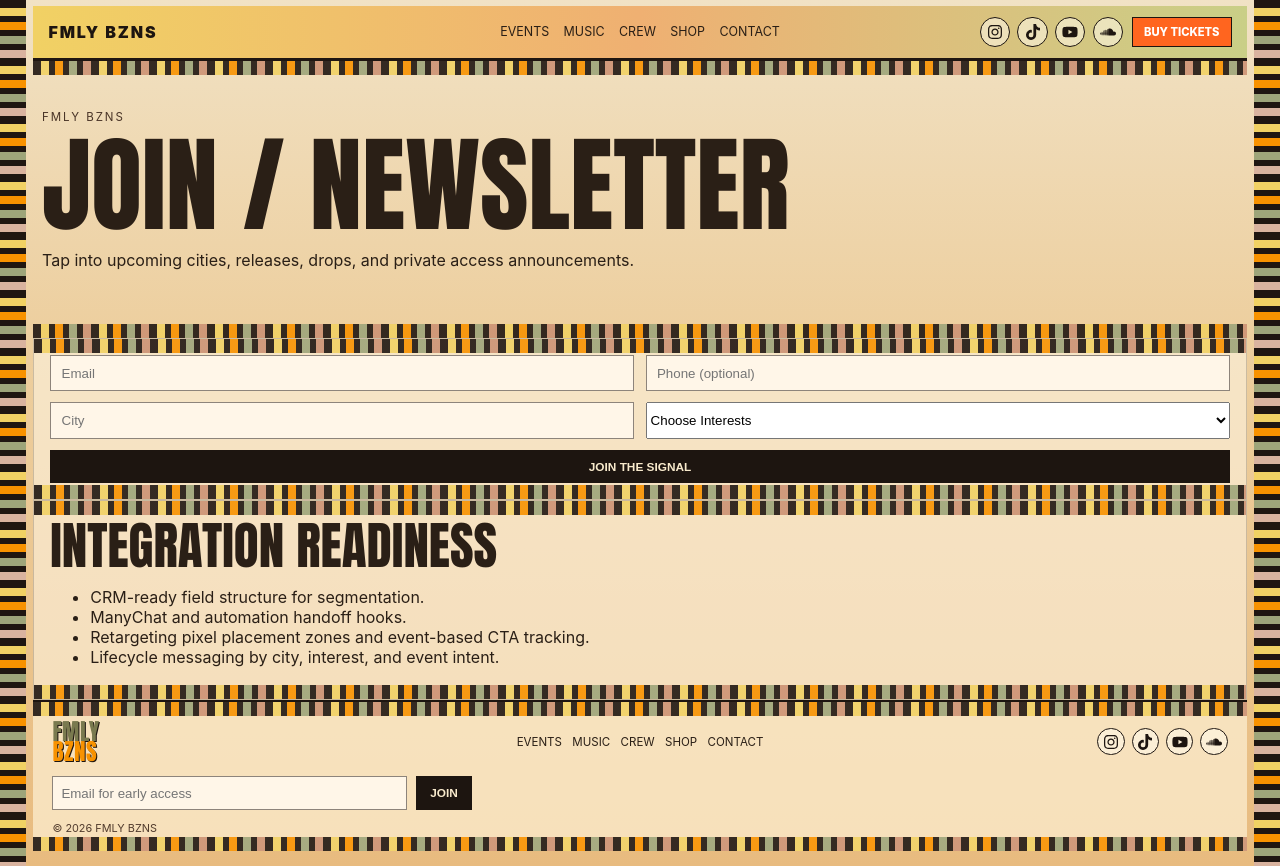
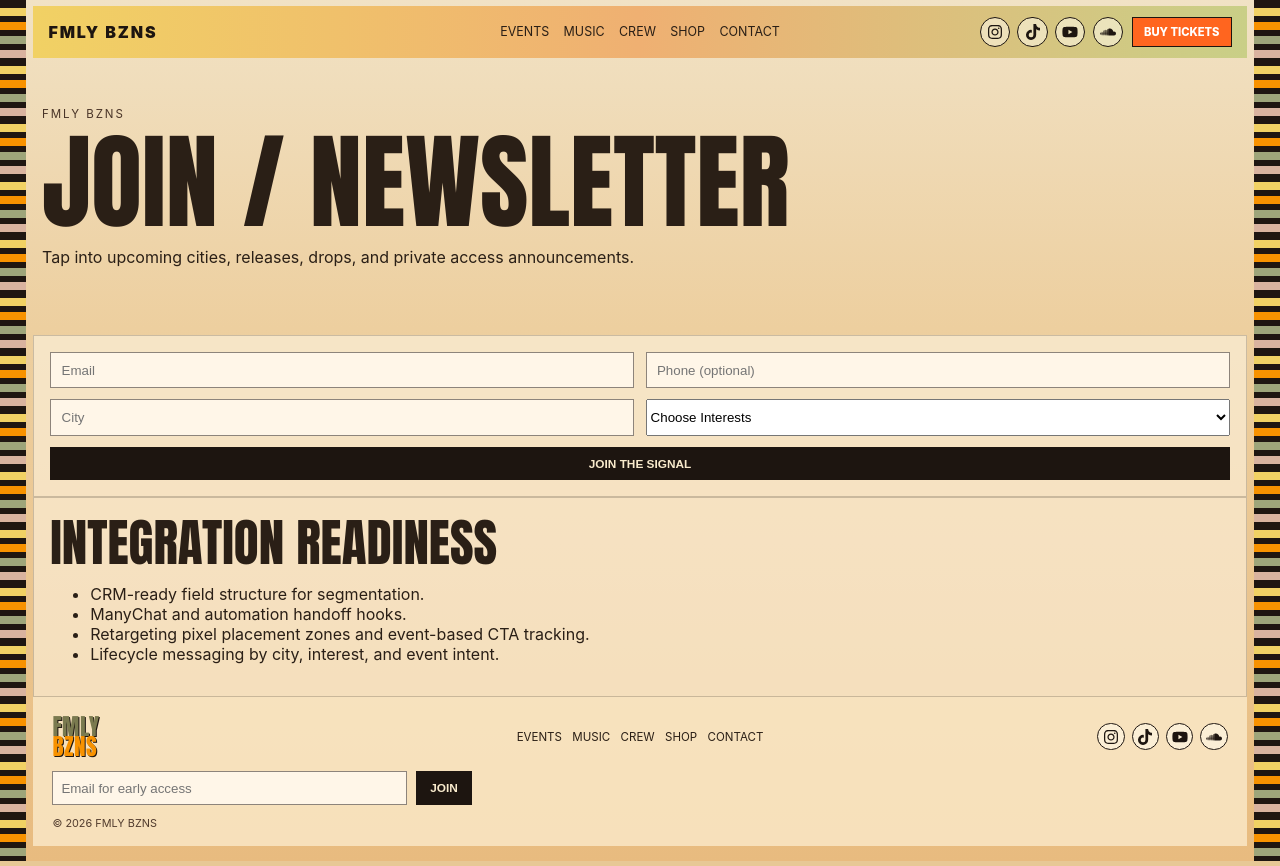
Before and after one commit to sadikikael-ship-it/AAFC-page, a Next.js app: page /join in a window 1280 px wide. Built offline with nearby package versions, Linux system fonts and the light colour scheme.

Commit message:
Remove horizontal trims and keep vertical rail-only frame

```diff
--- a/app/globals.css
+++ b/app/globals.css
@@ -60,7 +60,6 @@ main { min-height: 100vh; padding: .35rem .45rem; position: relative; }
   padding: .7rem .95rem;
   width: 100%;
   margin: 0 auto;
-  border-bottom: 3px solid #1f1611;
   background: linear-gradient(90deg, #f1d164, #efb072, #c9cf87);
 }
 .headerLeft { justify-self: start; }
@@ -90,19 +89,6 @@ main { min-height: 100vh; padding: .35rem .45rem; position: relative; }
 }
 
 .section { width: 100%; margin: 0 auto; padding: 3rem .55rem; position: relative; }
-.section::before,
-.section::after {
-  content: "";
-  position: absolute;
-  left: 0;
-  right: 0;
-  height: 14px;
-  background:
-    repeating-linear-gradient(90deg, #1f1611 0 8px, #f1d164 8px 16px, #1f1611 16px 22px, #f89200 22px 30px, #1f1611 30px 36px, #9ea57a 36px 44px, #1f1611 44px 50px, #cc9274 50px 58px);
-  opacity: .9;
-}
-.section::before { top: 0; }
-.section::after { bottom: 0; }
 .eyebrow { text-transform: uppercase; letter-spacing: .17em; font-size: .72rem; color: #4a3528; }
 h1 { font-family: Impact, Haettenschweiler, 'Arial Narrow Bold', sans-serif; font-size: clamp(3rem, 8.2vw, 7rem); line-height: .9; margin: .2rem 0 .6rem; text-transform: uppercase; }
 h2 { font-family: Impact, Haettenschweiler, 'Arial Narrow Bold', sans-serif; font-size: clamp(1.8rem, 4vw, 3.2rem); line-height: .95; margin: .3rem 0 1rem; text-transform: uppercase; }
@@ -122,7 +108,7 @@ p { line-height: 1.6; }
 }
 .hero p { max-width: 68ch; }
 .heroButtons { gap: .95rem; margin-top: 1rem; }
-.openHero { border-bottom: 12px solid #1d1510; box-shadow: inset 0 0 0 4px rgba(29,21,16,.35); }
+.openHero { box-shadow: inset 0 0 0 4px rgba(29,21,16,.35); }
 
 
 .afroHero {
@@ -149,8 +135,6 @@ p { line-height: 1.6; }
 .lineupBand {
   background: #1a1511;
   color: #fff;
-  border-top: 4px solid #ff651f;
-  border-bottom: 4px solid #ff651f;
 }
 .lineupBand .eyebrow { color: #ffb68f; }
 .lineupGrid { display: grid; grid-template-columns: repeat(3, minmax(0,1fr)); gap: 1rem; }
@@ -184,17 +168,15 @@ p { line-height: 1.6; }
   background:
     repeating-linear-gradient(45deg, rgba(214, 138, 80, 0.28) 0 14px, rgba(219, 177, 98, 0.28) 14px 28px);
   padding: 2.7rem 2.4rem;
-  border: 2px solid rgba(40, 28, 20, 0.7);
 }
 .patternBandAlt {
   background:
     repeating-linear-gradient(-45deg, rgba(142, 158, 95, 0.24) 0 16px, rgba(232, 172, 119, 0.28) 16px 32px);
   padding: 2.7rem 2.4rem;
-  border: 2px solid rgba(40, 28, 20, 0.7);
 }
 .introBand { font-size: clamp(1.1rem, 2.2vw, 1.65rem); font-family: Georgia, serif; }
 
-.eventsBand { background: #f5e4c8; border-top: 3px solid #1d1510; border-bottom: 3px solid #1d1510; }
+.eventsBand { background: #f5e4c8; }
 .eventGrid { display: grid; grid-template-columns: repeat(3, minmax(0,1fr)); gap: 1rem; }
 .eventItem { background: rgba(255, 245, 224, 0.75); padding: 1.1rem; border: 1px solid rgba(29,21,16,.5); }
 .eventThumb { height: 180px; margin-bottom: .8rem; background-size: cover !important; background-position: center !important; }
@@ -222,7 +204,7 @@ p { line-height: 1.6; }
   background: rgba(255, 246, 225, 0.65);
 }
 
-.crewBand { background: #f4d9ad; border-top: 3px solid #1d1510; }
+.crewBand { background: #f4d9ad; }
 .crewList { display: grid; grid-template-columns: repeat(3, minmax(0, 1fr)); gap: 1.1rem; }
 .crewList article { background: rgba(255, 248, 232, 0.6); padding: .8rem; border-left: 4px solid #c7a10d; }
 
@@ -230,12 +212,12 @@ p { line-height: 1.6; }
 .productGrid { display: grid; grid-template-columns: repeat(2, minmax(0, 1fr)); gap: 1rem; }
 .productCard { background: rgba(255, 245, 224, 0.82); border: 1px solid rgba(29,21,16,.48); padding: .8rem; }
 
-.signupLight { background: #f5c686; border-top: 3px solid #1d1510; border-bottom: 3px solid #1d1510; }
+.signupLight { background: #f5c686; }
 .signalForm input { border: 1px solid rgba(29, 21, 16, .5); background: #fff6e8; padding: .6rem .65rem; color: #1d1510; }
 .simpleSignup { display: flex; gap: .7rem; max-width: 560px; }
 button { border: 1px solid #1d1510; background: #1d1510; color: #f8eacc; padding: .55rem .85rem; text-transform: uppercase; font-size: .74rem; font-weight: 700; cursor: pointer; }
 
-.footer { padding: 1.25rem 1.2rem 1rem; border-top: 2px solid #1d1510; display: grid; gap: .7rem; margin-bottom: .6rem; background: rgba(255,244,219,.65); }
+.footer { padding: 1.25rem 1.2rem 1rem; display: grid; gap: .7rem; margin-bottom: .6rem; background: rgba(255,244,219,.65); }
 .footerTop {
   display: grid;
   grid-template-columns: minmax(180px, 1fr) auto minmax(180px, 1fr);
@@ -285,8 +267,6 @@ button { border: 1px solid #1d1510; background: #1d1510; color: #f8eacc; padding
   .footerTop { grid-template-columns: 1fr; }
   .footerTop .footerLinks, .footerTop .iconRow { justify-self: start; }
   .imagePanel { min-height: 320px; }
-  .section::before,
-  .section::after { height: 10px; }
 }
 
 @media (prefers-reduced-motion: reduce) {
```
